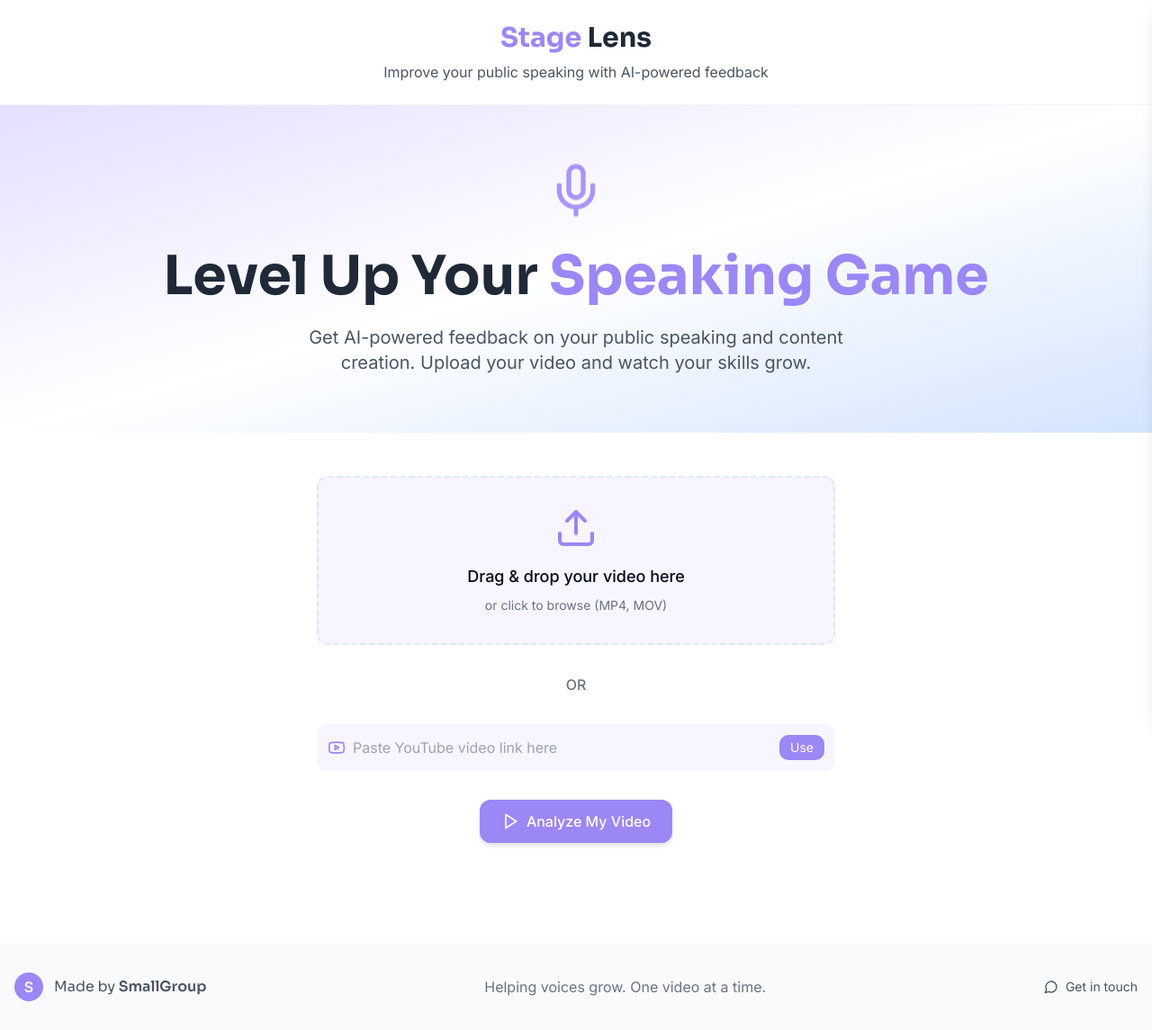
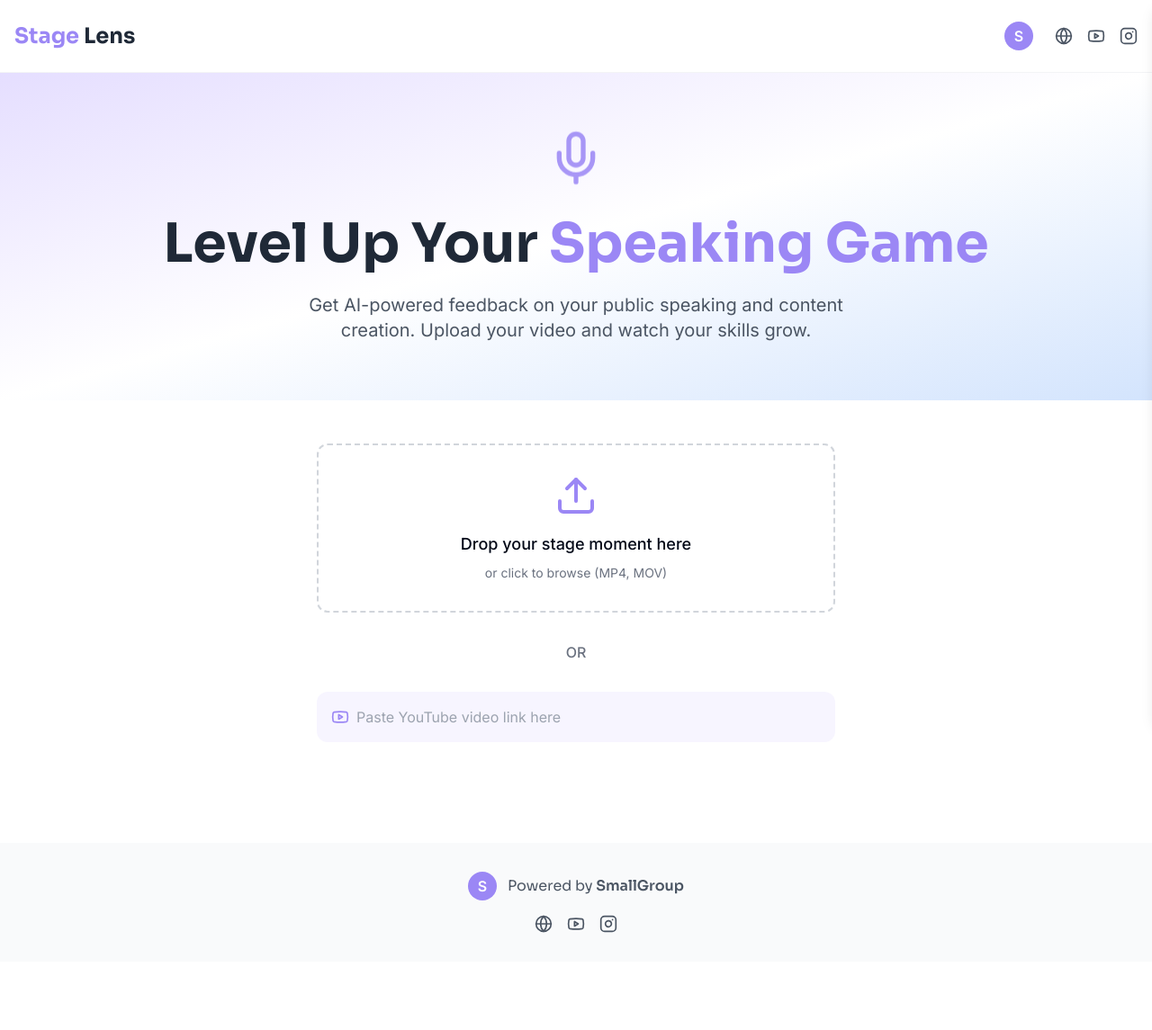
Before and after one commit to Saurabh07n/stage-lens-spark, a React (Vite) app: page / in a window 1280 px wide. Shown: the whole page at 90% size. After the commit the page ends 1069 px from the top, so only its background shows below. Built offline with nearby package versions, Linux system fonts and the light colour scheme.

Commit message:
Refactor: Implement header, footer, and page navigation changes
- Updated header and footer with new layout and navigation.
- Styled drag-and-drop and YouTube link input fields.
- Added navigation to the home page from the "Analyze another video" button.
- Created a separate feedback page.

```diff
--- a/src/App.tsx
+++ b/src/App.tsx
@@ -1,9 +1,11 @@
+
 import { Toaster } from "@/components/ui/toaster";
 import { Toaster as Sonner } from "@/components/ui/sonner";
 import { TooltipProvider } from "@/components/ui/tooltip";
 import { QueryClient, QueryClientProvider } from "@tanstack/react-query";
 import { BrowserRouter, Routes, Route } from "react-router-dom";
 import Index from "./pages/Index";
+import FeedbackPage from "./pages/FeedbackPage";
 import NotFound from "./pages/NotFound";
 
 const queryClient = new QueryClient();
@@ -16,7 +18,7 @@ const App = () => (
       <BrowserRouter>
         <Routes>
           <Route path="/" element={<Index />} />
-          {/* ADD ALL CUSTOM ROUTES ABOVE THE CATCH-ALL "*" ROUTE */}
+          <Route path="/feedback" element={<FeedbackPage />} />
           <Route path="*" element={<NotFound />} />
         </Routes>
       </BrowserRouter>
--- a/src/components/FileUpload.tsx
+++ b/src/components/FileUpload.tsx
@@ -56,24 +56,30 @@ const FileUpload: React.FC<FileUploadProps> = ({ onUpload }) => {
     }
   };
 
-  const handleYoutubeSubmit = () => {
-    if (youtubeLink.includes('youtube.com') || youtubeLink.includes('youtu.be')) {
-      onUpload(youtubeLink);
-    } else {
-      alert('Please enter a valid YouTube link');
+  const handleYoutubeLinkChange = (e: React.ChangeEvent<HTMLInputElement>) => {
+    setYoutubeLink(e.target.value);
+    if (e.target.value.includes('youtube.com') || e.target.value.includes('youtu.be')) {
+      onUpload(e.target.value);
     }
   };
 
   return (
     <div className="w-full max-w-xl mx-auto space-y-8">
       <div
-        className={`drag-drop-area ${isDragging ? 'active' : ''} flex flex-col items-center justify-center cursor-pointer`}
+        className={`group cursor-pointer transition-all duration-300 ${
+          isDragging
+            ? 'border-stage-purple bg-stage-purple-light/50'
+            : 'border-dashed border-2 border-gray-300 hover:border-stage-purple hover:bg-stage-purple-light/30'
+        } rounded-xl p-8 flex flex-col items-center justify-center`}
         onDragEnter={handleDragEnter}
         onDragLeave={handleDragLeave}
         onDragOver={handleDragOver}
         onDrop={handleDrop}
         onClick={() => fileInputRef.current?.click()}
       >
+        <Upload className="h-12 w-12 text-stage-purple mb-4 group-hover:scale-110 transition-transform" />
+        <h3 className="text-lg font-medium mb-2">Drop your stage moment here</h3>
+        <p className="text-gray-500 text-sm text-center">or click to browse (MP4, MOV)</p>
         <input
           type="file"
           ref={fileInputRef}
@@ -81,29 +87,20 @@ const FileUpload: React.FC<FileUploadProps> = ({ onUpload }) => {
           accept=".mp4,.mov"
           onChange={handleFileSelect}
         />
-        <Upload className="h-12 w-12 text-stage-purple mb-4" />
-        <h3 className="text-lg font-medium mb-2">Drag & drop your video here</h3>
-        <p className="text-gray-500 text-sm text-center">or click to browse (MP4, MOV)</p>
       </div>
 
       <div className="text-center text-gray-500 font-medium">OR</div>
 
-      <div className="space-y-4">
-        <div className="flex items-center space-x-2 p-3 bg-stage-purple-light/30 rounded-lg">
+      <div className="flex flex-col space-y-4">
+        <div className="flex items-center space-x-2 p-4 bg-stage-purple-light/30 rounded-lg transition-all duration-300 hover:bg-stage-purple-light/50 focus-within:ring-2 focus-within:ring-stage-purple">
           <Youtube className="h-5 w-5 text-stage-purple" />
           <input
             type="text"
             placeholder="Paste YouTube video link here"
             className="flex-1 bg-transparent outline-none border-none text-gray-700"
             value={youtubeLink}
-            onChange={(e) => setYoutubeLink(e.target.value)}
+            onChange={handleYoutubeLinkChange}
           />
-          <button
-            onClick={handleYoutubeSubmit}
-            className="bg-stage-purple text-white px-3 py-1 rounded-md text-sm"
-          >
-            Use
-          </button>
         </div>
       </div>
     </div>
--- a/src/components/Footer.tsx
+++ b/src/components/Footer.tsx
@@ -1,28 +1,38 @@
 
 import React from 'react';
-import { MessageCircle } from 'lucide-react';
+import { Youtube, Instagram, Globe } from 'lucide-react';
 
-const Footer: React.FC = () => {
+const Footer = () => {
+  const socialLinks = [
+    { icon: Globe, href: 'https://smallgrp.com' },
+    { icon: Youtube, href: 'https://smallgrp.com' },
+    { icon: Instagram, href: 'https://smallgrp.com' },
+  ];
+
   return (
     <footer className="mt-16 py-8 bg-gray-50">
       <div className="container mx-auto px-4">
-        <div className="flex flex-col md:flex-row justify-between items-center">
-          <div className="flex items-center mb-4 md:mb-0">
+        <div className="flex flex-col items-center space-y-4">
+          <div className="flex items-center">
             <div className="w-8 h-8 bg-stage-purple rounded-full mr-3 flex items-center justify-center">
               <span className="text-white font-bold">S</span>
             </div>
-            <p className="text-gray-600 font-sora">Made by <span className="font-semibold">SmallGroup</span></p>
+            <p className="text-gray-600 font-sora">Powered by <span className="font-semibold">SmallGroup</span></p>
           </div>
-          <p className="text-gray-500 font-inter text-sm md:text-base">
-            Helping voices grow. One video at a time.
-          </p>
-          <button
-            className="flex items-center text-gray-600 hover:text-stage-purple transition-colors mt-4 md:mt-0"
-            onClick={() => window.location.href = 'mailto:contact@stagelens.com'}
-          >
-            <MessageCircle className="h-4 w-4 mr-2" />
-            <span className="text-sm">Get in touch</span>
-          </button>
+
+          <div className="flex gap-4">
+            {socialLinks.map((link, index) => (
+              <a
+                key={index}
+                href={link.href}
+                target="_blank"
+                rel="noopener noreferrer"
+                className="text-gray-600 hover:text-stage-purple transition-colors"
+              >
+                <link.icon className="w-5 h-5" />
+              </a>
+            ))}
+          </div>
         </div>
       </div>
     </footer>
--- /dev/null
+++ b/src/components/Navigation.tsx
@@ -0,0 +1,50 @@
+
+import React from 'react';
+import { Link } from 'react-router-dom';
+import { Youtube, Instagram, Globe } from 'lucide-react';
+
+const Navigation = () => {
+  const socialLinks = [
+    { icon: Globe, href: 'https://smallgrp.com' },
+    { icon: Youtube, href: 'https://smallgrp.com' },
+    { icon: Instagram, href: 'https://smallgrp.com' },
+  ];
+
+  return (
+    <header className="py-6 border-b border-gray-100">
+      <div className="container mx-auto px-4">
+        <div className="flex justify-between items-center">
+          <Link to="/" className="font-sora text-2xl font-bold text-gray-800">
+            <span className="text-stage-purple">Stage</span> Lens
+          </Link>
+
+          <div className="flex items-center gap-6">
+            {/* SmallGroup Logo */}
+            <div className="flex items-center">
+              <div className="w-8 h-8 bg-stage-purple rounded-full flex items-center justify-center">
+                <span className="text-white font-bold">S</span>
+              </div>
+            </div>
+
+            {/* Social Icons */}
+            <div className="flex gap-4">
+              {socialLinks.map((link, index) => (
+                <a
+                  key={index}
+                  href={link.href}
+                  target="_blank"
+                  rel="noopener noreferrer"
+                  className="text-gray-600 hover:text-stage-purple transition-colors"
+                >
+                  <link.icon className="w-5 h-5" />
+                </a>
+              ))}
+            </div>
+          </div>
+        </div>
+      </div>
+    </header>
+  );
+};
+
+export default Navigation;
--- /dev/null
+++ b/src/pages/FeedbackPage.tsx
@@ -0,0 +1,104 @@
+import React from 'react';
+import { Link, useNavigate } from 'react-router-dom';
+import Navigation from '../components/Navigation';
+import Footer from '../components/Footer';
+import { FileText, Download, ArrowLeft } from 'lucide-react';
+
+const FeedbackPage = () => {
+  const navigate = useNavigate();
+
+  const handleDownloadPDF = () => {
+    alert('PDF download functionality would be implemented here');
+  };
+
+  const handleDownloadTXT = () => {
+    alert('TXT download functionality would be implemented here');
+  };
+
+    // Dummy data as specified in the requirements
+    const feedbackData = {
+      overallImpressions: "You present confidently and maintain good eye contact with the camera. Your tone is engaging and consistent.",
+      strengths: ["Clear articulation", "Friendly tone", "Strong use of hand gestures"],
+      areasOfImprovement: ["Try to reduce filler words like 'um' and 'you know'", "Maintain more variation in pitch to emphasize key points", "Consider slowing down during complex explanations"],
+      practicesTips: ["Record short daily speaking exercises", "Watch talks by favorite speakers and try mirroring their delivery", "Practice in front of friends or family for immediate feedback", "Use a metronome to practice pacing"]
+    };
+
+  return (
+    <div className="min-h-screen flex flex-col">
+      <Navigation />
+
+      <div className="container mx-auto px-4 py-8 flex-1">
+        <h1 className="text-3xl font-bold text-gray-800 mb-8">Your Feedback</h1>
+
+        <div className="space-y-8">
+          {/* Overall Impressions */}
+          <div className="feedback-card">
+            <h2 className="text-xl font-semibold text-gray-800 mb-4">Overall Impressions</h2>
+            <p className="text-gray-700">{feedbackData.overallImpressions}</p>
+          </div>
+
+          {/* Strengths */}
+          <div className="feedback-card">
+            <h2 className="text-xl font-semibold text-gray-800 mb-4">Strengths</h2>
+            <ul className="list-disc pl-5 space-y-2">
+              {feedbackData.strengths.map((strength, index) => (
+                <li key={index} className="text-gray-700">{strength}</li>
+              ))}
+            </ul>
+          </div>
+
+          {/* Areas of Improvement */}
+          <div className="feedback-card">
+            <h2 className="text-xl font-semibold text-gray-800 mb-4">Areas of Improvement</h2>
+            <ul className="list-disc pl-5 space-y-2">
+              {feedbackData.areasOfImprovement.map((area, index) => (
+                <li key={index} className="text-gray-700">{area}</li>
+              ))}
+            </ul>
+          </div>
+
+          {/* Suggested Practice Tips */}
+          <div className="feedback-card">
+            <h2 className="text-xl font-semibold text-gray-800 mb-4">Suggested Practice Tips</h2>
+            <ul className="list-disc pl-5 space-y-2">
+              {feedbackData.practicesTips.map((tip, index) => (
+                <li key={index} className="text-gray-700">{tip}</li>
+              ))}
+            </ul>
+          </div>
+
+          {/* Download and Navigation buttons */}
+          <div className="flex flex-wrap gap-4 mt-10">
+            <button
+              onClick={handleDownloadPDF}
+              className="flex items-center space-x-2 bg-stage-purple hover:bg-stage-purple-dark text-white px-6 py-3 rounded-lg transition-all duration-200"
+            >
+              <FileText className="h-5 w-5" />
+              <span>Download PDF</span>
+            </button>
+
+            <button
+              onClick={handleDownloadTXT}
+              className="flex items-center space-x-2 bg-white hover:bg-gray-100 text-gray-800 border border-gray-300 px-6 py-3 rounded-lg transition-all duration-200"
+            >
+              <Download className="h-5 w-5" />
+              <span>Download TXT</span>
+            </button>
+
+            <Link
+              to="/"
+              className="flex items-center space-x-2 bg-stage-purple-light/30 hover:bg-stage-purple-light/50 text-stage-purple px-6 py-3 rounded-lg transition-all duration-200"
+            >
+              <ArrowLeft className="h-5 w-5" />
+              <span>Analyze Another Video</span>
+            </Link>
+          </div>
+        </div>
+      </div>
+
+      <Footer />
+    </div>
+  );
+};
+
+export default FeedbackPage;
--- a/src/pages/Index.tsx
+++ b/src/pages/Index.tsx
@@ -1,13 +1,14 @@
+
 import React, { useState } from 'react';
+import Navigation from '../components/Navigation';
 import FileUpload from '../components/FileUpload';
 import UserForm from '../components/UserForm';
 import LoadingScreen from '../components/LoadingScreen';
-import FeedbackPage from '../components/FeedbackPage';
 import Footer from '../components/Footer';
 import Backdrop from '../components/Backdrop';
 import Hero from '../components/Hero';
 import { UserFormData } from '../components/UserForm';
-import { Play } from 'lucide-react';
+import { useNavigate } from 'react-router-dom';
 
 type AppState = 'upload' | 'form' | 'loading' | 'feedback';
 
@@ -15,18 +16,12 @@ const Index = () => {
   const [appState, setAppState] = useState<AppState>('upload');
   const [isFormOpen, setIsFormOpen] = useState(false);
   const [selectedFile, setSelectedFile] = useState<File | string | null>(null);
+  const navigate = useNavigate();
 
   const handleUpload = (file: File | string) => {
     setSelectedFile(file);
-  };
-
-  const handleAnalyzeClick = () => {
-    if (selectedFile) {
-      setIsFormOpen(true);
-      setAppState('form');
-    } else {
-      alert('Please upload a video or paste a YouTube link first');
-    }
+    setIsFormOpen(true);
+    setAppState('form');
   };
 
   const handleFormClose = () => {
@@ -40,22 +35,13 @@ const Index = () => {
 
     // Simulate loading time
     setTimeout(() => {
-      setAppState('feedback');
+      navigate('/feedback');
     }, 3000);
   };
 
   return (
     <div className="min-h-screen flex flex-col font-inter">
-      <header className="py-6 border-b border-gray-100">
-        <div className="container mx-auto px-4">
-          <h1 className="font-sora text-3xl font-bold text-center text-gray-800">
-            <span className="text-stage-purple">Stage</span> Lens
-          </h1>
-          <p className="text-center text-gray-600 mt-2 font-inter">
-            Improve your public speaking with AI-powered feedback
-          </p>
-        </div>
-      </header>
+      <Navigation />
 
       <main className="flex-1">
         {appState === 'upload' && (
@@ -64,23 +50,12 @@ const Index = () => {
             <div className="container mx-auto px-4 py-12">
               <div className="max-w-2xl mx-auto">
                 <FileUpload onUpload={handleUpload} />
-                <div className="mt-8 text-center">
-                  <button
-                    className="btn-primary flex items-center space-x-2 mx-auto hover:scale-105 transition-transform"
-                    onClick={handleAnalyzeClick}
-                  >
-                    <Play className="h-5 w-5" />
-                    <span>Analyze My Video</span>
-                  </button>
-                </div>
               </div>
             </div>
           </>
         )}
 
         {appState === 'loading' && <LoadingScreen />}
-
-        {appState === 'feedback' && <FeedbackPage />}
 
         <Backdrop isVisible={isFormOpen} onClick={handleFormClose} />
         <UserForm
```
